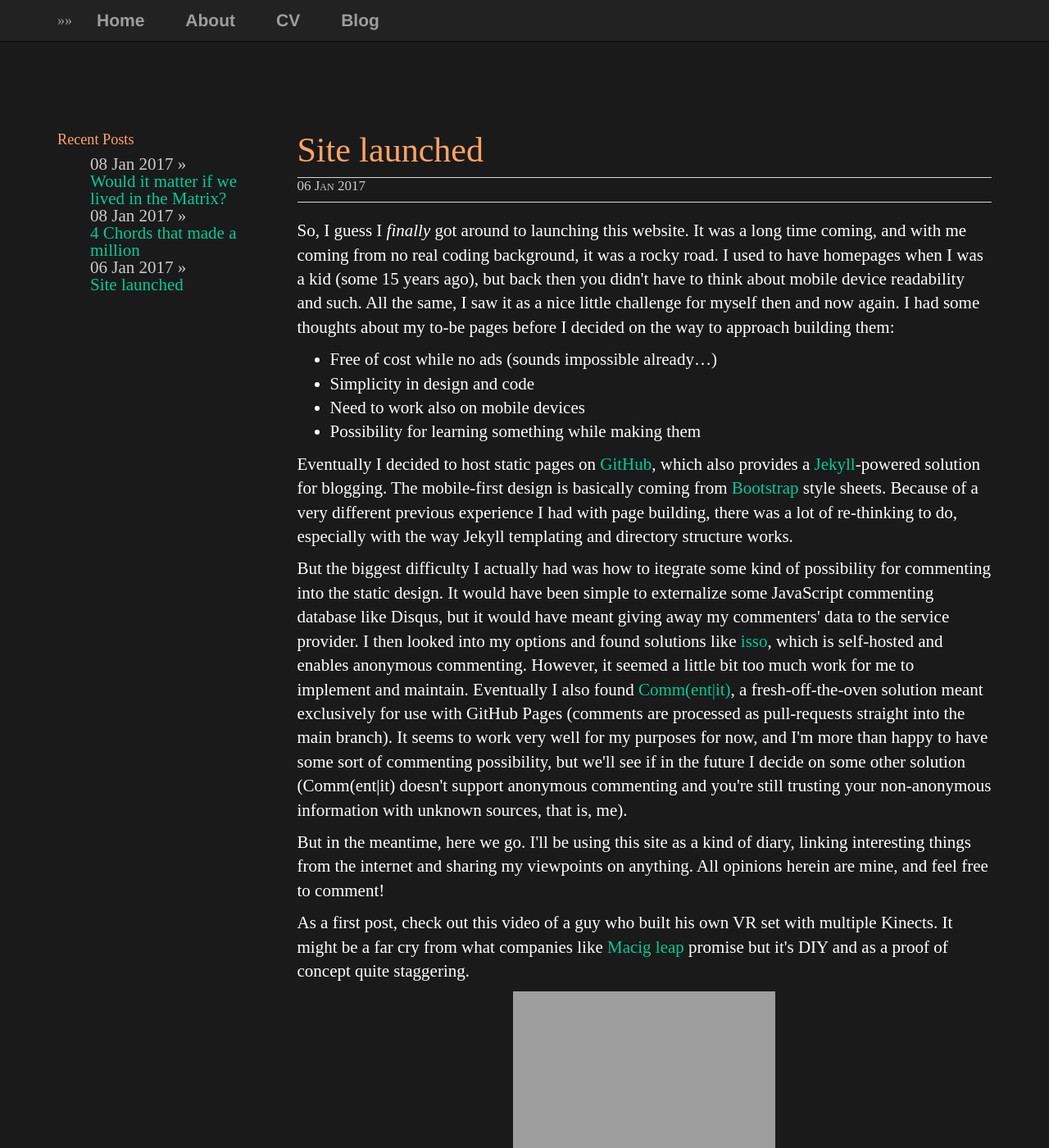
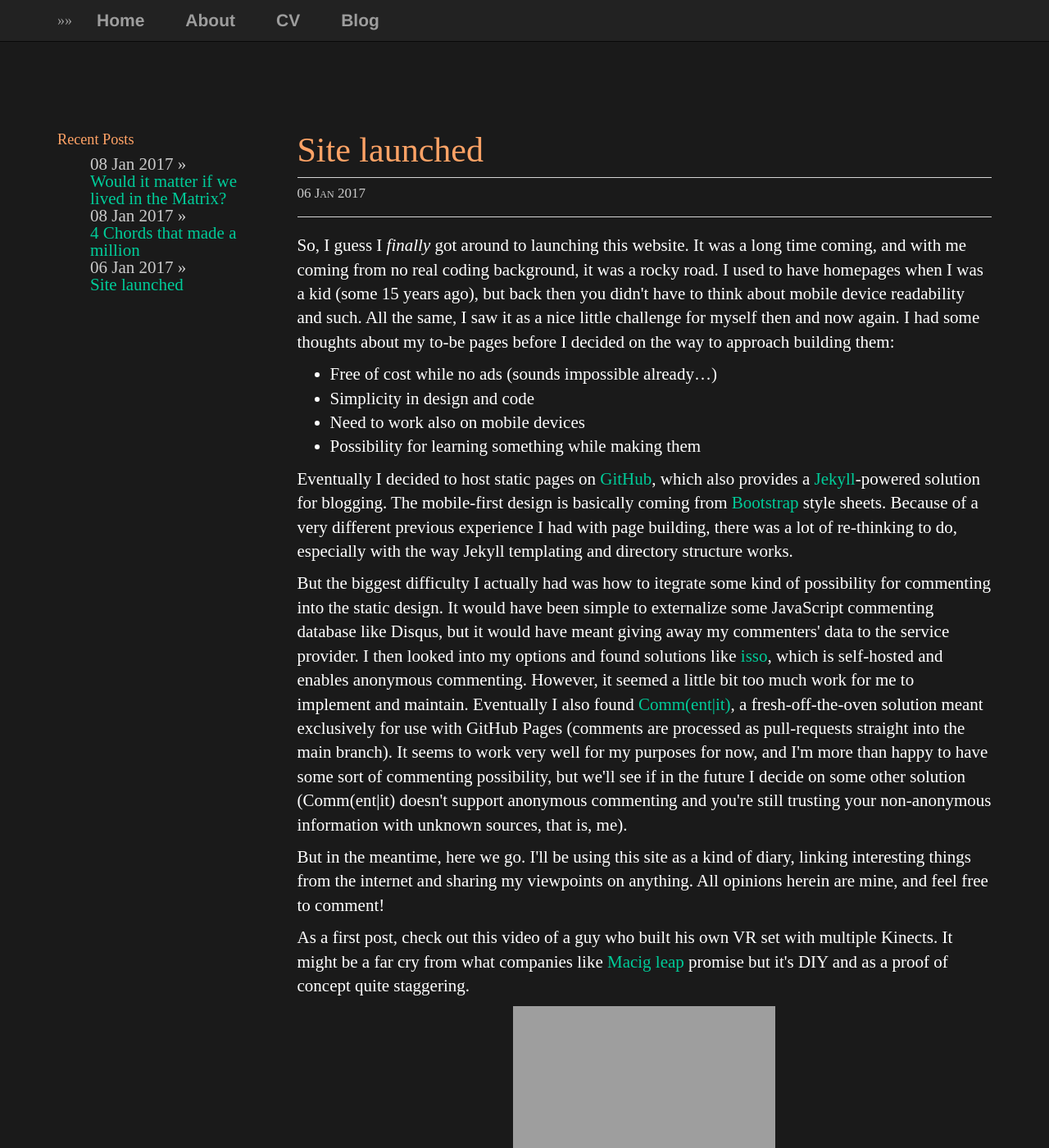
Before and after one commit to plantecophys/plantecophys, a Jekyll site: the page built from _posts/2016-04-30-site-launched.md, in a window 1280 px wide and 1400 px high. Shown: the whole window at 82% size. Built offline with Jekyll 4.4.1, drawn with Linux system fonts in a browser that asks for light colours; grey boxes are pictures that could not be loaded.

Commit message:
Update main.css

```diff
--- a/css/main.css
+++ b/css/main.css
@@ -50,7 +50,7 @@ a:visited {
     border:1px solid #d5d5d5;
     border-width:1px 0;
     margin:0 0 20px;
-    padding:1px 0;
+    padding:10px 0;
 }
 ul.tag_list_in_post {
     display:inline;
```
